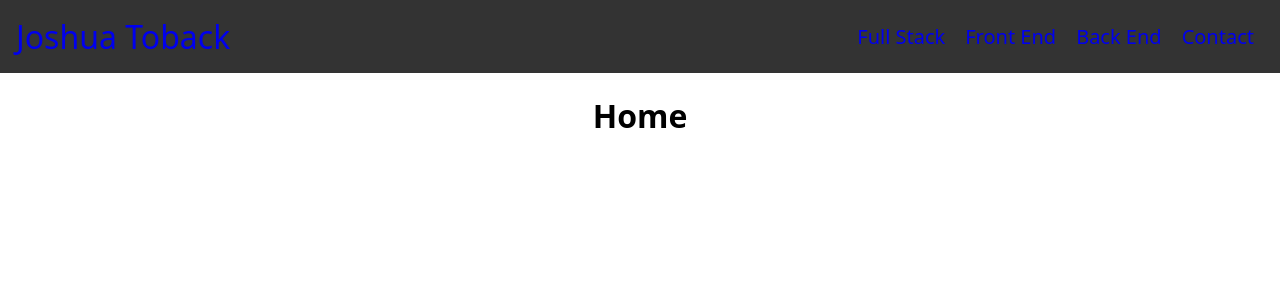
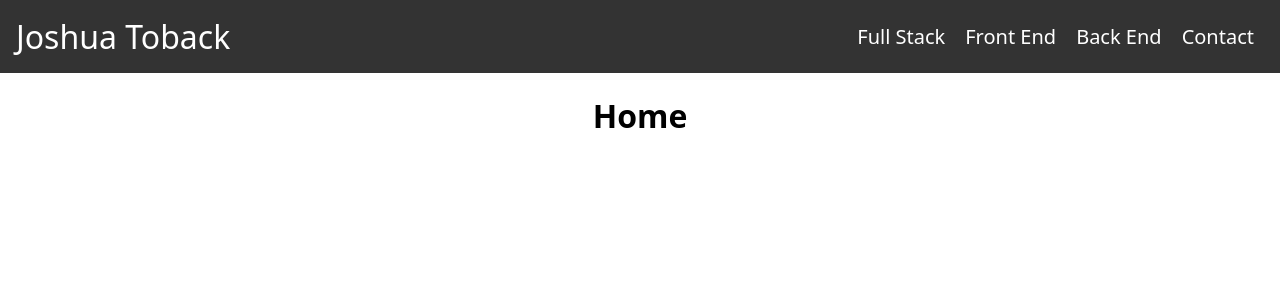
Before and after one commit to JoshuaToback/ReactPortfolio, a React (Create React App) app: page / in a window 1280 px wide. Shown: the top 300 px of the page. Built offline with nearby package versions, Linux system fonts and the light colour scheme.

Commit message:
Removed boilerplate readme, finalized Nav

```diff
--- a/src/navbar.js
+++ b/src/navbar.js
@@ -1,7 +1,6 @@
 import React from "react";
 
 export default function navbar() {
-  const path = window.location.pathname;
   return (
     <nav className="nav">
       <a href="/" className="site-title">
--- a/src/styles.css
+++ b/src/styles.css
@@ -30,6 +30,13 @@ ul {
   list-style: none;
 }
 
+a {
+    color: inherit;
+    text-decoration: none;
+  }
+
+
+/* NavBar Stylings */
 .nav {
   background-color: #333;
   color: white;
@@ -47,10 +54,6 @@ ul {
 .nav a {
     text-decoration: none;
 }
-
-/* .nav a:hover {
-    color:rgb(75, 156, 211)
-} */
 
 .nav a:visited {
     color: inherit;
```
Also changed, not shown: 1 other file (tests, documents, lock files or other folders).
